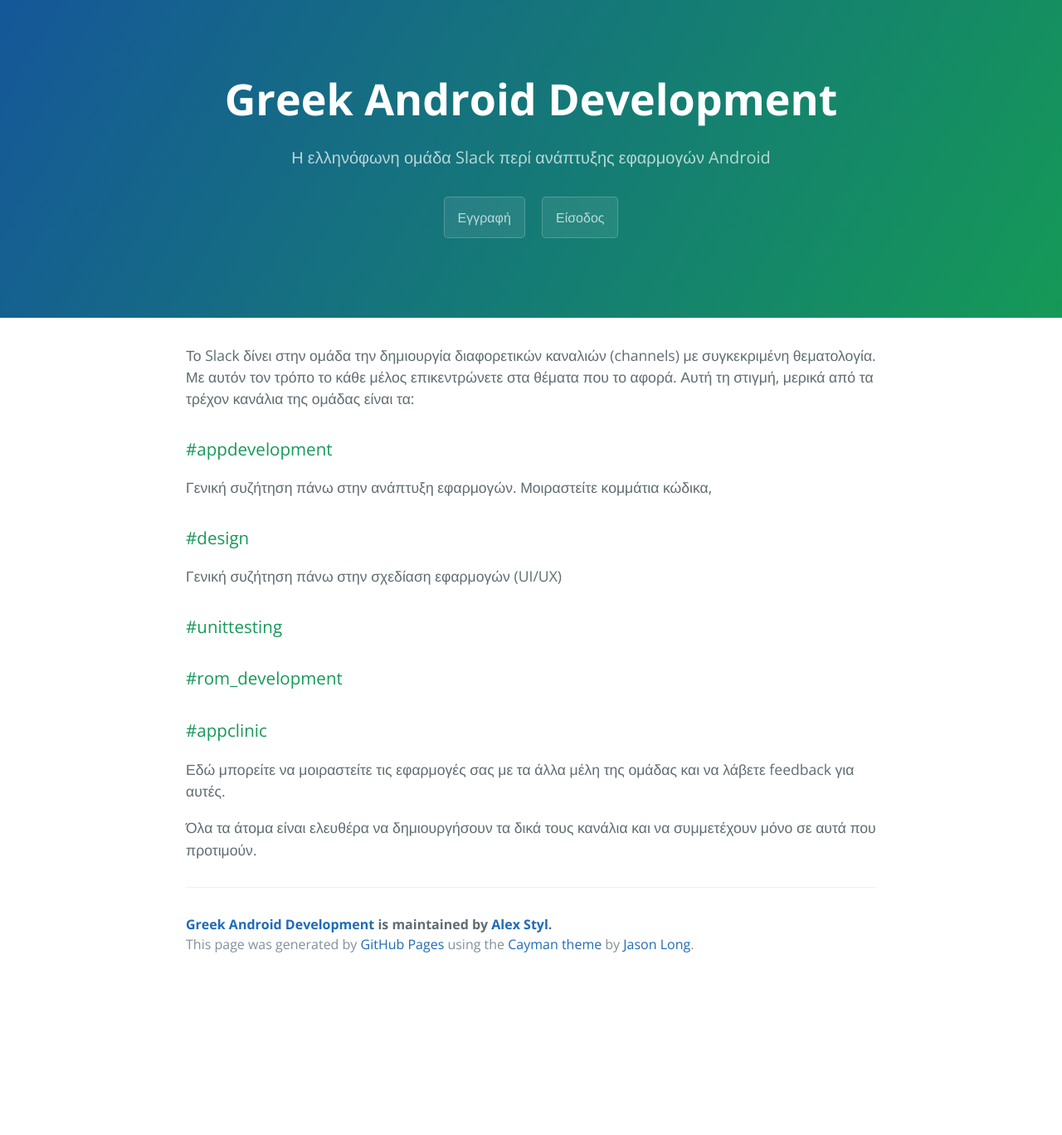
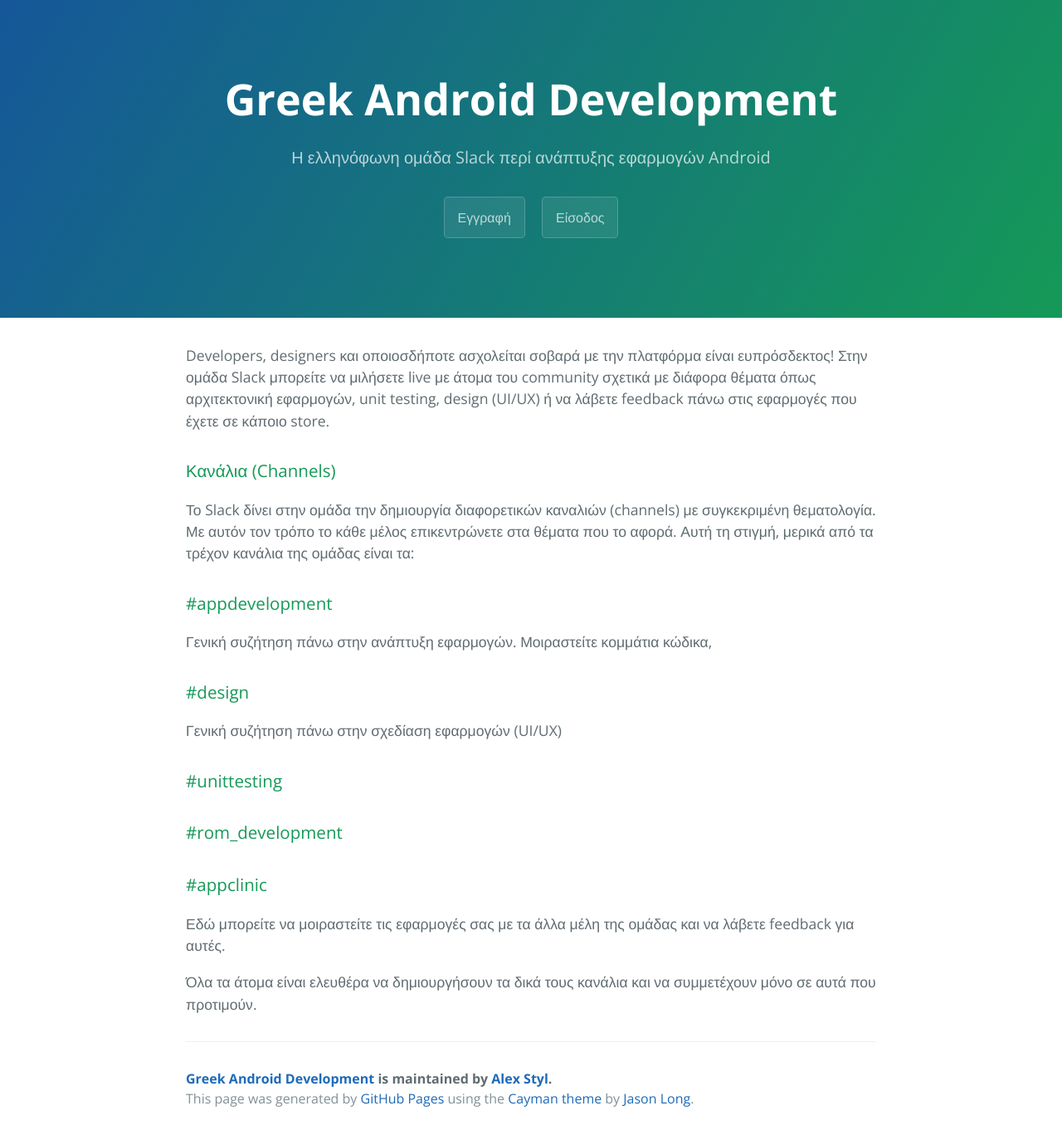
Before and after one commit to androiddevs-gr/androiddevs-gr.github.io, a Jekyll site: the page built from _posts/2016-04-26-main.markdown, in a window 1280 px wide. Shown: the whole page at 83% size. Built offline with Jekyll 4.4.1, drawn with Linux system fonts in a browser that asks for light colours; Markdown is read by kramdown in place of the engine named in the settings; before the commit the page ends 1182 px from its top, so only the background shows below that.

Commit message:
Merge to one

```diff
--- a/_posts/2016-04-20-channels.markdown
+++ b/_posts/2016-04-26-main.markdown
@@ -1,14 +1,18 @@
 ---
 layout: default
-title:  "Μερικά από τα channels"
-date:   2016-04-24 23:00:00
+title:  "Καλοσορίσατε στην Ομάδα"
+date:   2016-04-24 09:00:00
 categories: main
 ---
 
+Developers, designers και οποιοσδήποτε ασχολείται σοβαρά με την πλατφόρμα είναι ευπρόσδεκτος!
+Στην ομάδα Slack μπορείτε να μιλήσετε live με άτομα του community σχετικά με διάφορα θέματα όπως αρχιτεκτονική εφαρμογών, unit testing, design (UI/UX) ή να λάβετε feedback πάνω στις εφαρμογές που έχετε σε κάποιο store.
+
+
+<h3>Κανάλια (Channels)</h3>
 Το Slack δίνει στην ομάδα την δημιουργία διαφορετικών καναλιών (channels) με συγκεκριμένη θεματολογία.
 Με αυτόν τον τρόπο το κάθε μέλος επικεντρώνετε στα θέματα που το αφορά. Αυτή τη στιγμή, μερικά από τα τρέχον κανάλια της
 ομάδας είναι τα:
-
 
 <h3>#appdevelopment</h3>
 Γενική συζήτηση πάνω στην ανάπτυξη εφαρμογών. Μοιραστείτε κομμάτια κώδικα,
```
Also changed, not shown: _posts/2016-04-26-intro.markdown (deleted, +0 -9 lines).
